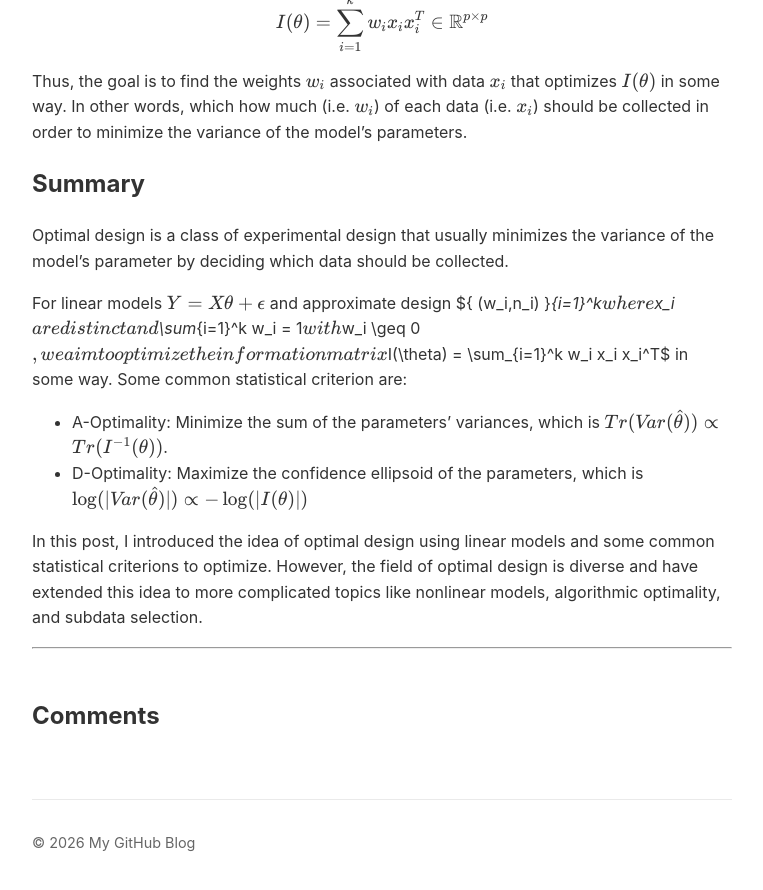
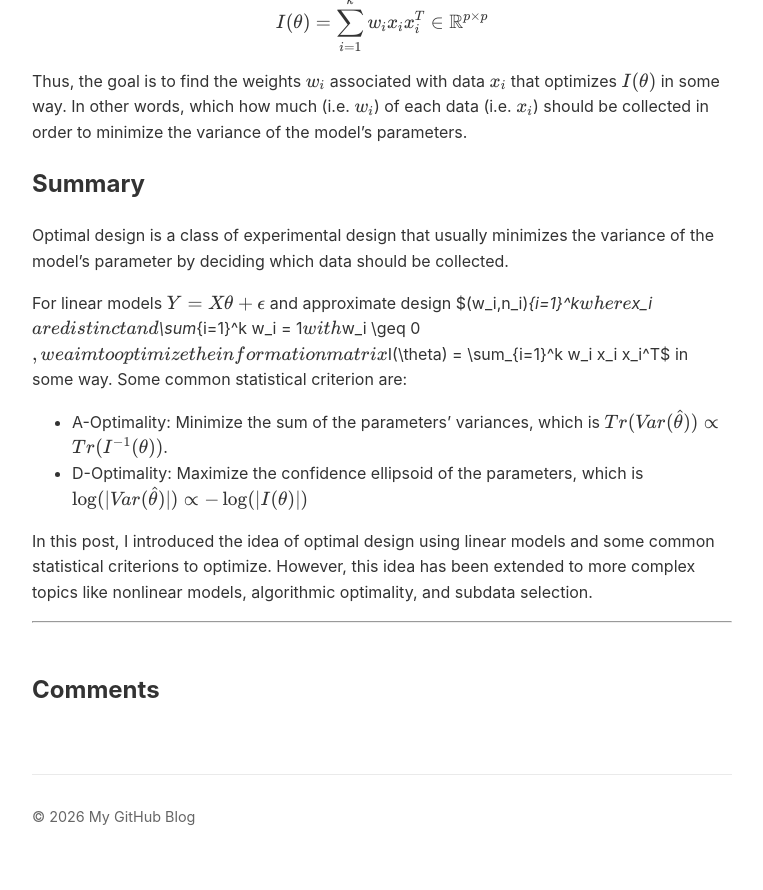
Before and after one commit to AzureAmberZ/AzureAmberZ.github.io, a Jekyll site: the page built from _posts/2026-10-29-optimal-linear-design.md, in a window 1280 px wide and 900 px high, scrolled down 1661 px. Shown: the top 890 px of the window, without its empty margins (258-1021 px from the left). Built offline with Jekyll 4.4.1, drawn with Linux system fonts in a browser that asks for light colours; comment, search, counter and statistics services are not loaded.

Commit message:
fixed optimal design post summary

```diff
--- a/_posts/2026-10-29-optimal-linear-design.md
+++ b/_posts/2026-10-29-optimal-linear-design.md
@@ -110,7 +110,7 @@ Optimal design is a class of experimental design that usually minimizes
 the variance of the model's parameter by deciding which data should be collected.
 
 For linear models $Y = X\theta + \epsilon$ and approximate design
-$\{ (w_i,n_i) \}_{i=1}^k$ where $x_i$ are distinct
+$(w_i,n_i)_{i=1}^k$ where $x_i$ are distinct
 and $\sum_{i=1}^k w_i = 1$ with $w_i \geq 0$,
 we aim to optimize
 the information matrix $I(\theta) = \sum_{i=1}^k w_i x_i x_i^T$ in some way.
@@ -123,6 +123,5 @@ which is $\log(|Var(\hat{\theta})|) \propto -\log(|I(\theta)|)$
 
 In this post, I introduced the idea of optimal design using linear models
 and some common statistical criterions to optimize.
-However, the field of optimal design is diverse and have extended this idea
-to more complicated topics like nonlinear models, algorithmic optimality,
-and subdata selection.
+However, this idea has been extended to more complex topics
+like nonlinear models, algorithmic optimality, and subdata selection.
```
